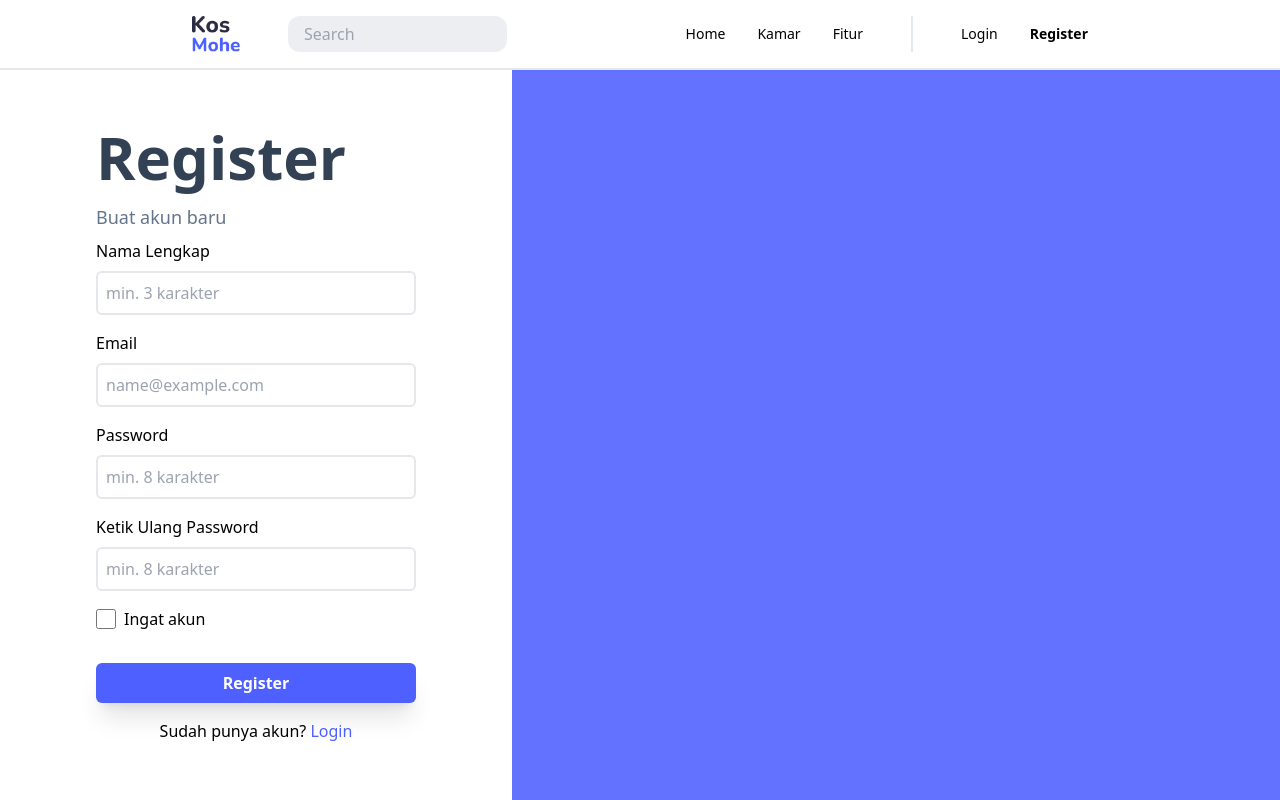
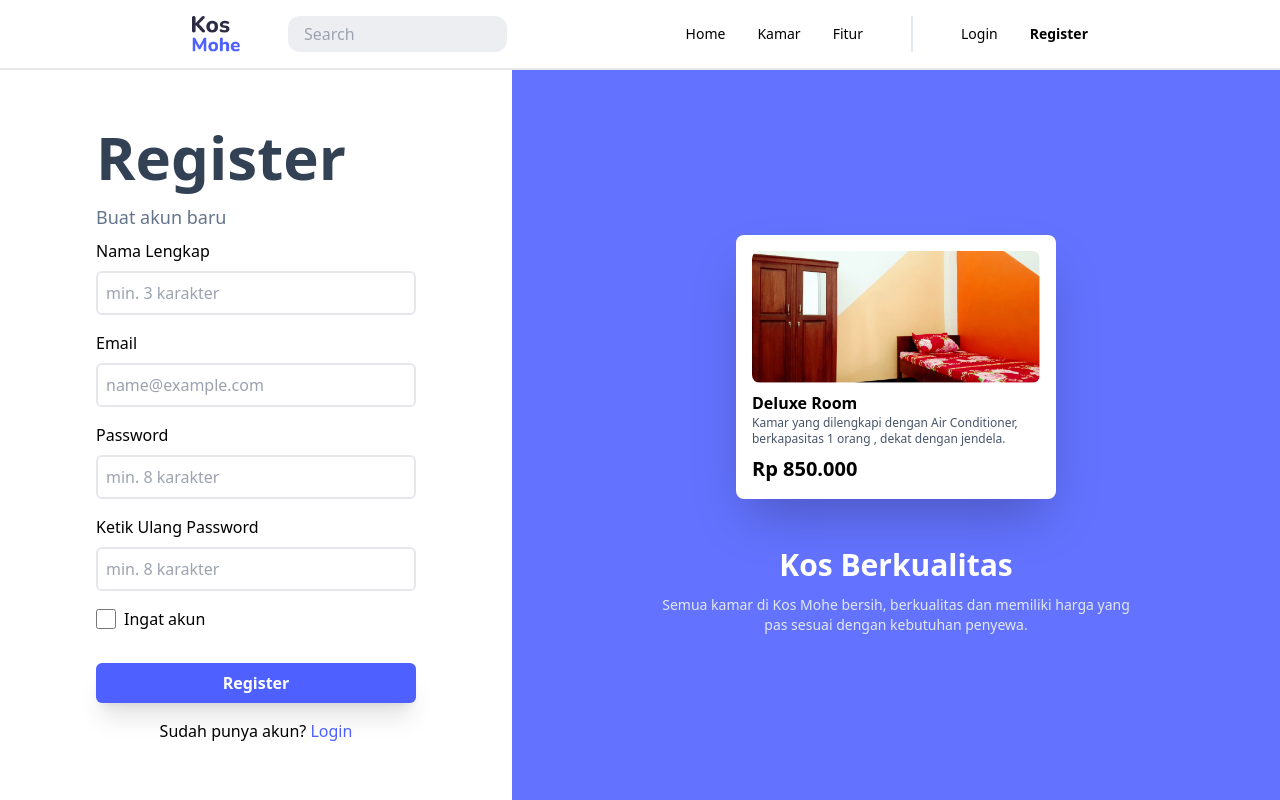
Before and after one commit to bazoka-kaka/kos-mohe-app-fe, a React (Create React App) app: page /register in a window 1280 px wide. Shown: the top 800 px of the page. Built offline with nearby package versions, Linux system fonts and the light colour scheme.

Commit message:
add right side of register page

```diff
--- a/src/pages/Auth/Register.jsx
+++ b/src/pages/Auth/Register.jsx
@@ -89,7 +89,44 @@ const Register = () => {
           </p>
         </div>
         {/* right */}
-        <div className='w-3/5 bg-primary-light'></div>
+        <div className='flex items-center justify-center w-3/5 bg-primary-light'>
+          <div className='flex flex-col items-center'>
+            {/* image card */}
+            <a
+              href='/kamar/deluxe'
+              className='p-4 transition duration-200 bg-white rounded-lg shadow-2xl hover:-translate-y-1 w-80'
+            >
+              {/* image */}
+              <img
+                className='rounded-lg'
+                src='/imgs/kamar/deluxe.png'
+                alt='Kamar Deluxe'
+              />
+              {/* text */}
+              <div className='mt-2'>
+                {/* title */}
+                <h2 className='font-semibold'>Deluxe Room</h2>
+                {/* description */}
+                <p className='text-xs text-slate-600'>
+                  Kamar yang dilengkapi dengan Air Conditioner, berkapasitas 1
+                  orang , dekat dengan jendela.
+                </p>
+                {/* price */}
+                <p className='mt-2 text-xl font-bold'>Rp 850.000</p>
+              </div>
+            </a>
+            {/* text explanation */}
+            <div className='w-2/3 mt-12 text-center'>
+              <h1 className='text-3xl font-semibold text-white'>
+                Kos Berkualitas
+              </h1>
+              <p className='mt-3 text-sm text-slate-200'>
+                Semua kamar di Kos Mohe bersih, berkualitas dan memiliki harga
+                yang pas sesuai dengan kebutuhan penyewa.
+              </p>
+            </div>
+          </div>
+        </div>
       </div>
       <Footer />
     </>
```
